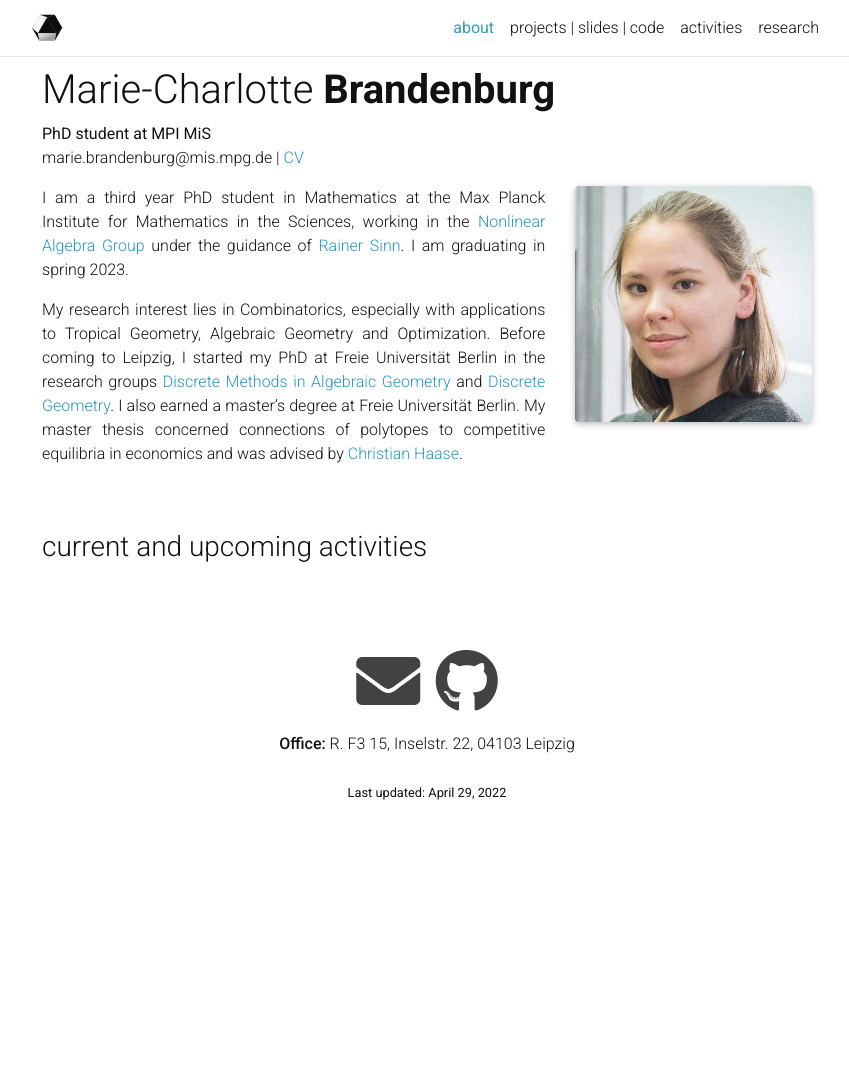
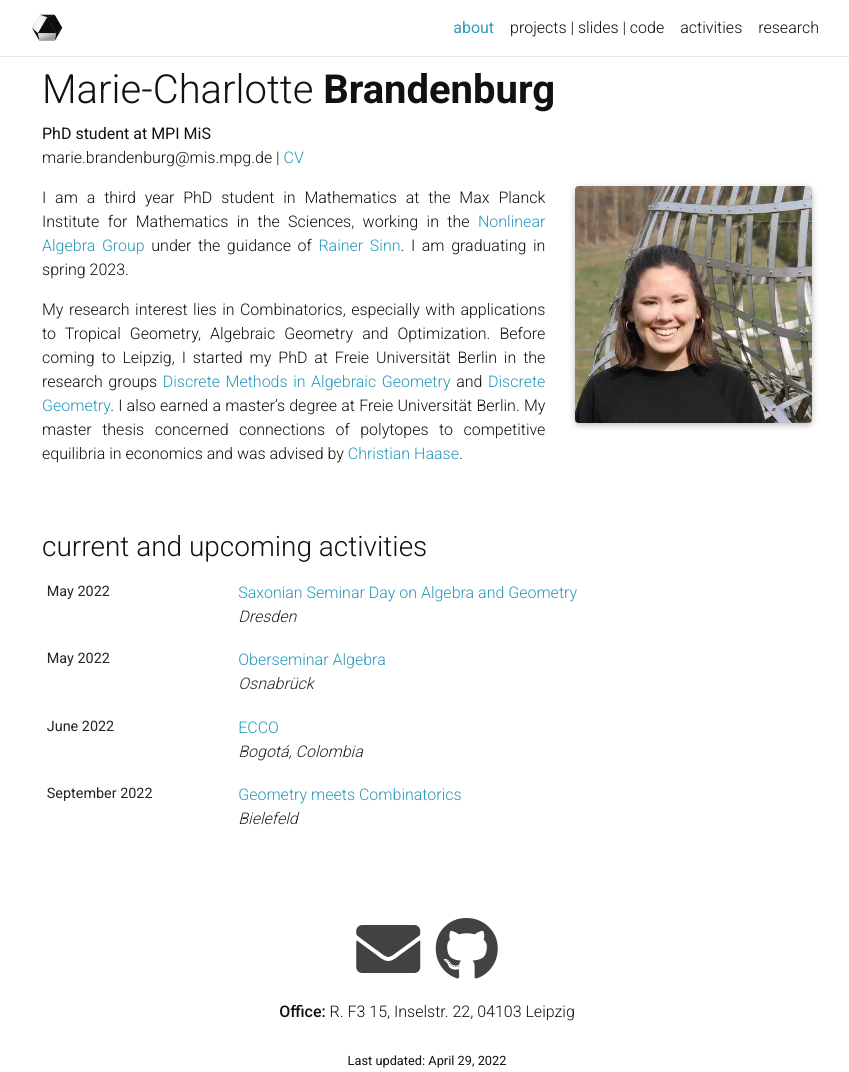
Before and after one commit to mariebrandenburg/mariebrandenburg.github.io, a Jekyll site: the page built from _pages/about.md, in a window 1280 px wide and 1072 px high. Shown: the whole window, without its empty margins (213-1062 px from the left). Built offline with Jekyll 4.4.1, drawn with Linux system fonts in a browser that asks for light colours; nearby versions of some CDN libraries; a style sheet for code colours, icons or effects is not loaded.

Commit message:
general update

```diff
--- a/_data/events.csv
+++ b/_data/events.csv
@@ -1,4 +1,8 @@
 title,date,location,url,start-date
+Geometry meets Combinatorics,09.09.2022,Bielefeld,https://www.math.uni-bielefeld.de/geocomb/,
+ECCO,25.06.2022,"Bogotá, Colombia",https://ecco2020.combinatoria.co/home-english,
+Oberseminar Algebra,24.05.2022,Osnabrück,https://www.mathematik.uni-osnabrueck.de/aktuell/oberseminare/algebra/ss_2022.html,
+Saxonian Seminar Day on Algebra and Geometry,13.05.2022,Dresden,https://tu-dresden.de/mn/math/geometrie/kummer/die-professur/copy_of_profil?set_language=en,
 Workshop on Toric Geometry,31.03.2022,Oberwolfach,https://www.mfo.de/occasion/2213/www_view,
 Combinatorial Coworkspace,27.03.2022,"Kleinwalsertal, Austria",https://www.combinatorial-cowork.space,
 DM/G Seminar,16.03.2022,Technische Universität Berlin,https://www.math.tu-berlin.de/fachgebiete_ag_diskalg/fg_diskrete_mathematik_geometrie/v_menue/veranstaltungen/v_menue/veranstaltungen/,
--- a/_layouts/bib.html
+++ b/_layouts/bib.html
@@ -68,8 +68,11 @@
         {% if entry.month %}
           {{entry.month | date: "%B"}}
         {% endif %}
-         {{entry.year}}
+         {{entry.year}}.
       {% endif %}
+      {% if entry.note %}
+          {{entry.note}}
+        {% endif %}
       </span>
     {% endif %}
 
--- a/_projects/polytropes.markdown
+++ b/_projects/polytropes.markdown
@@ -8,6 +8,7 @@ importance: 2
 #arxiv: https://arxiv.org/abs/2006.01920
 ---
 
+published article: [ScienceDirect](https://www.sciencedirect.com/science/article/abs/pii/S0747717122000311)
 arXiv: [2006.01920](https://arxiv.org/abs/2006.01920)
 GitHub: [mariebrandenburg/polynomials-of-polytropes](https://github.com/mariebrandenburg/polynomials-of-polytropes)
 Slides: [slides.pdf](../../assets/pdf/polytropes-slides.pdf)
```
Also changed, not shown: _bibliography/papers.bib (+17 -11 lines), _pages/publications.md (+1 -1 lines), assets/img/prof_pic.jpg, assets/img/prof_pic_old.jpg (added), 1 other file.
